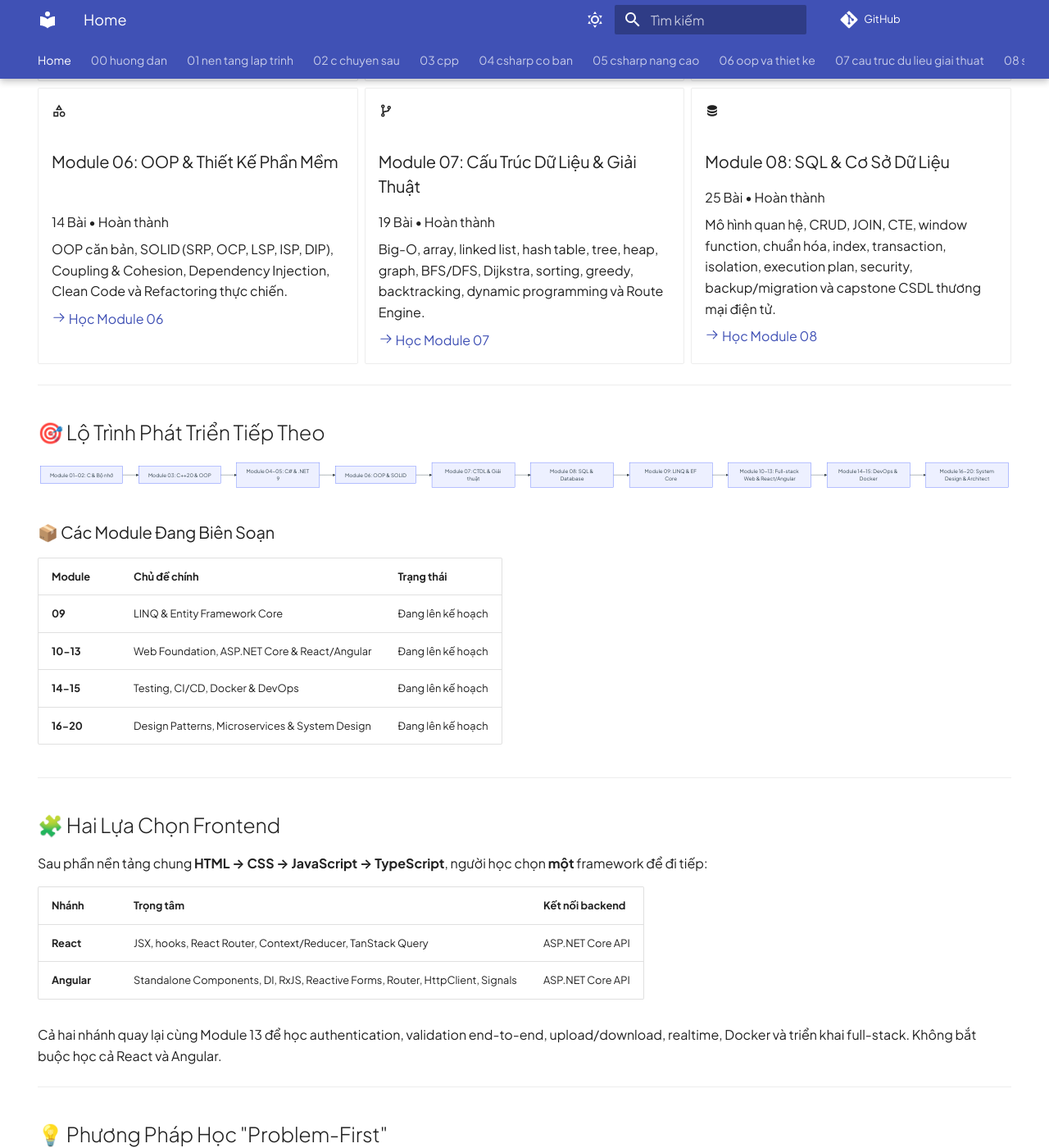
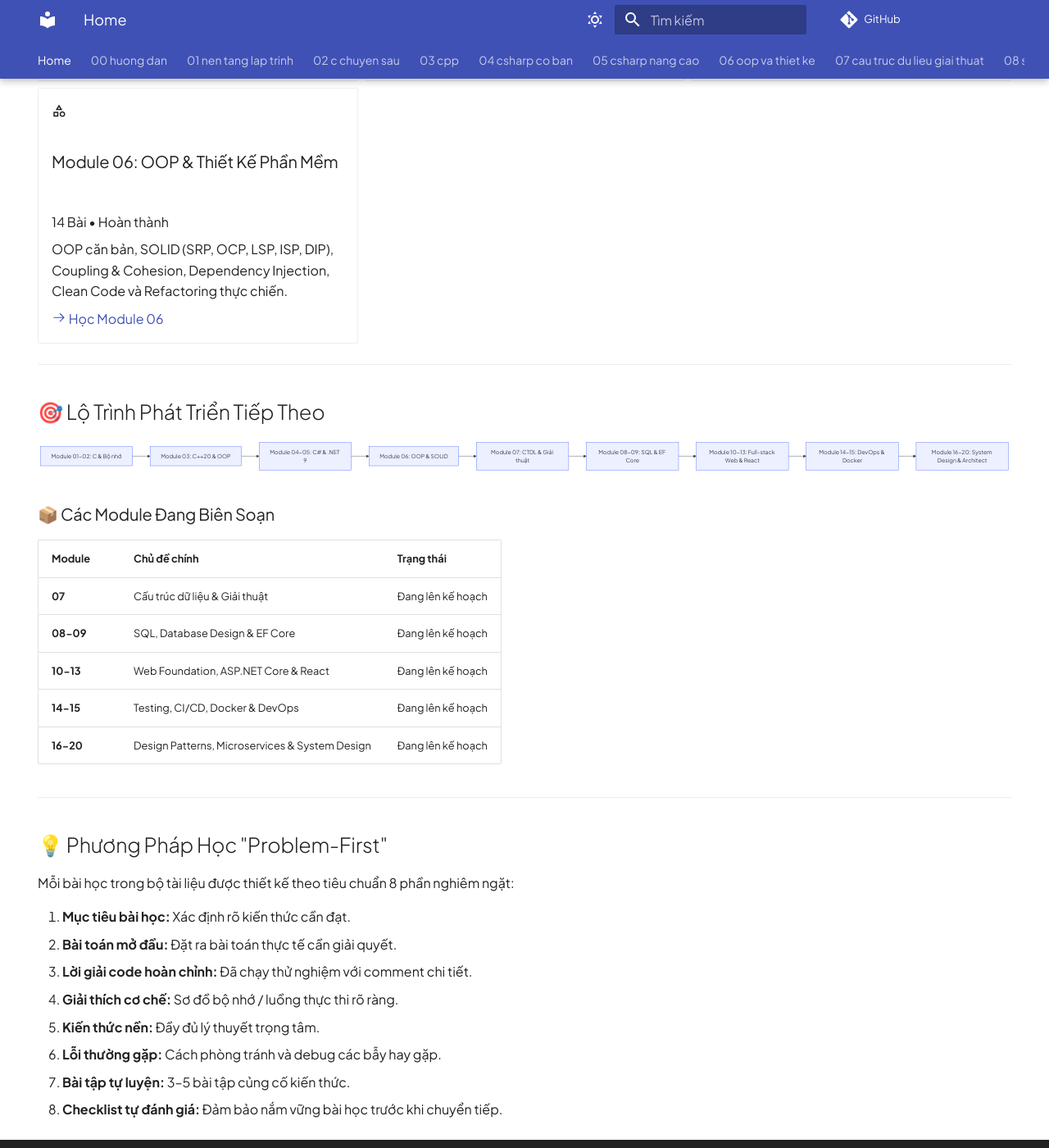
Before and after one commit to Xuanthanh-dzz/full-stack, an MkDocs documentation site: the page built from fullstack-roadmap/index.md, in a window 1280 px wide and 1400 px high, scrolled down 1200 px. Shown: the whole window at 82% size. Built offline with MkDocs 1.6.1 and Material for MkDocs 9.7.7, drawn with Linux system fonts in a browser that asks for light colours; comment, search, counter and statistics services are not loaded.

Commit message:
chore(content-branch): return fullstack-roadmap/index.md ownership to main

````diff
--- a/fullstack-roadmap/index.md
+++ b/fullstack-roadmap/index.md
@@ -23,7 +23,7 @@ hide:
     <div class="stat-label">Module Kiến Thức</div>
   </div>
   <div class="stat-card">
-    <div class="stat-number">137+</div>
+    <div class="stat-number">94+</div>
     <div class="stat-label">Bài Học Chuyên Sâu</div>
   </div>
   <div class="stat-card">
@@ -105,24 +105,6 @@ hide:
 
     [:octicons-arrow-right-24: Học Module 06](06-oop-va-thiet-ke/01-mo-hinh-hoa-doi-tuong.md)
 
--   :material-source-branch:{ .card-icon }
-
-    ### Module 07: Cấu Trúc Dữ Liệu & Giải Thuật
-    <span class="badge badge-success">19 Bài • Hoàn thành</span>
-
-    Big-O, array, linked list, hash table, tree, heap, graph, BFS/DFS, Dijkstra, sorting, greedy, backtracking, dynamic programming và Route Engine.
-
-    [:octicons-arrow-right-24: Học Module 07](07-cau-truc-du-lieu-giai-thuat/01-big-o-thoi-gian-va-bo-nho.md)
-
--   :material-database:{ .card-icon }
-
-    ### Module 08: SQL & Cơ Sở Dữ Liệu
-    <span class="badge badge-success">25 Bài • Hoàn thành</span>
-
-    Mô hình quan hệ, CRUD, JOIN, CTE, window function, chuẩn hóa, index, transaction, isolation, execution plan, security, backup/migration và capstone CSDL thương mại điện tử.
-
-    [:octicons-arrow-right-24: Học Module 08](08-sql-va-csdl/01-mo-hinh-quan-he-va-cai-dat-sql-server.md)
-
 </div>
 
 ---
@@ -135,34 +117,21 @@ graph LR
     B --> C[Module 04-05: C# & .NET 9]
     C --> D[Module 06: OOP & SOLID]
     D --> E[Module 07: CTDL & Giải thuật]
-    E --> F[Module 08: SQL & Database]
-    F --> G[Module 09: LINQ & EF Core]
-    G --> H[Module 10-13: Full-stack Web & React/Angular]
-    H --> I[Module 14-15: DevOps & Docker]
-    I --> J[Module 16-20: System Design & Architect]
+    E --> F[Module 08-09: SQL & EF Core]
+    F --> G[Module 10-13: Full-stack Web & React]
+    G --> H[Module 14-15: DevOps & Docker]
+    H --> I[Module 16-20: System Design & Architect]
 ```
 
 ### 📦 Các Module Đang Biên Soạn
 
 | Module | Chủ đề chính | Trạng thái |
 |---|---|---|
-| **09** | LINQ & Entity Framework Core | <span class="badge badge-warning">Đang lên kế hoạch</span> |
-| **10-13** | Web Foundation, ASP.NET Core & React/Angular | <span class="badge badge-warning">Đang lên kế hoạch</span> |
+| **07** | Cấu trúc dữ liệu & Giải thuật | <span class="badge badge-warning">Đang lên kế hoạch</span> |
+| **08-09** | SQL, Database Design & EF Core | <span class="badge badge-warning">Đang lên kế hoạch</span> |
+| **10-13** | Web Foundation, ASP.NET Core & React | <span class="badge badge-warning">Đang lên kế hoạch</span> |
 | **14-15** | Testing, CI/CD, Docker & DevOps | <span class="badge badge-warning">Đang lên kế hoạch</span> |
 | **16-20** | Design Patterns, Microservices & System Design | <span class="badge badge-warning">Đang lên kế hoạch</span> |
-
----
-
-## 🧩 Hai Lựa Chọn Frontend
-
-Sau phần nền tảng chung **HTML → CSS → JavaScript → TypeScript**, người học chọn **một** framework để đi tiếp:
-
-| Nhánh | Trọng tâm | Kết nối backend |
-|---|---|---|
-| **React** | JSX, hooks, React Router, Context/Reducer, TanStack Query | ASP.NET Core API |
-| **Angular** | Standalone Components, DI, RxJS, Reactive Forms, Router, HttpClient, Signals | ASP.NET Core API |
-
-Cả hai nhánh quay lại cùng Module 13 để học authentication, validation end-to-end, upload/download, realtime, Docker và triển khai full-stack. Không bắt buộc học cả React và Angular.
 
 ---
 
````
